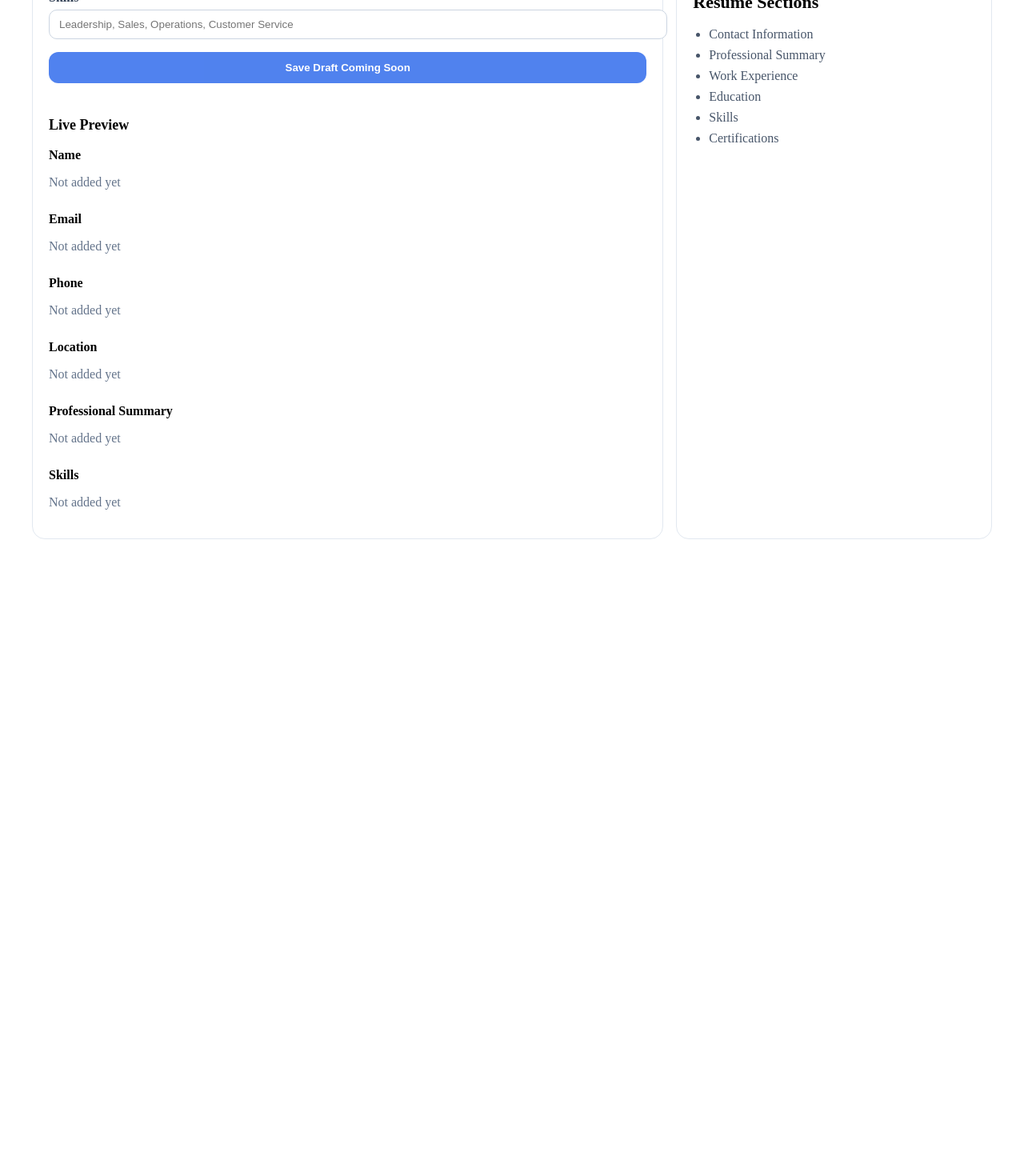
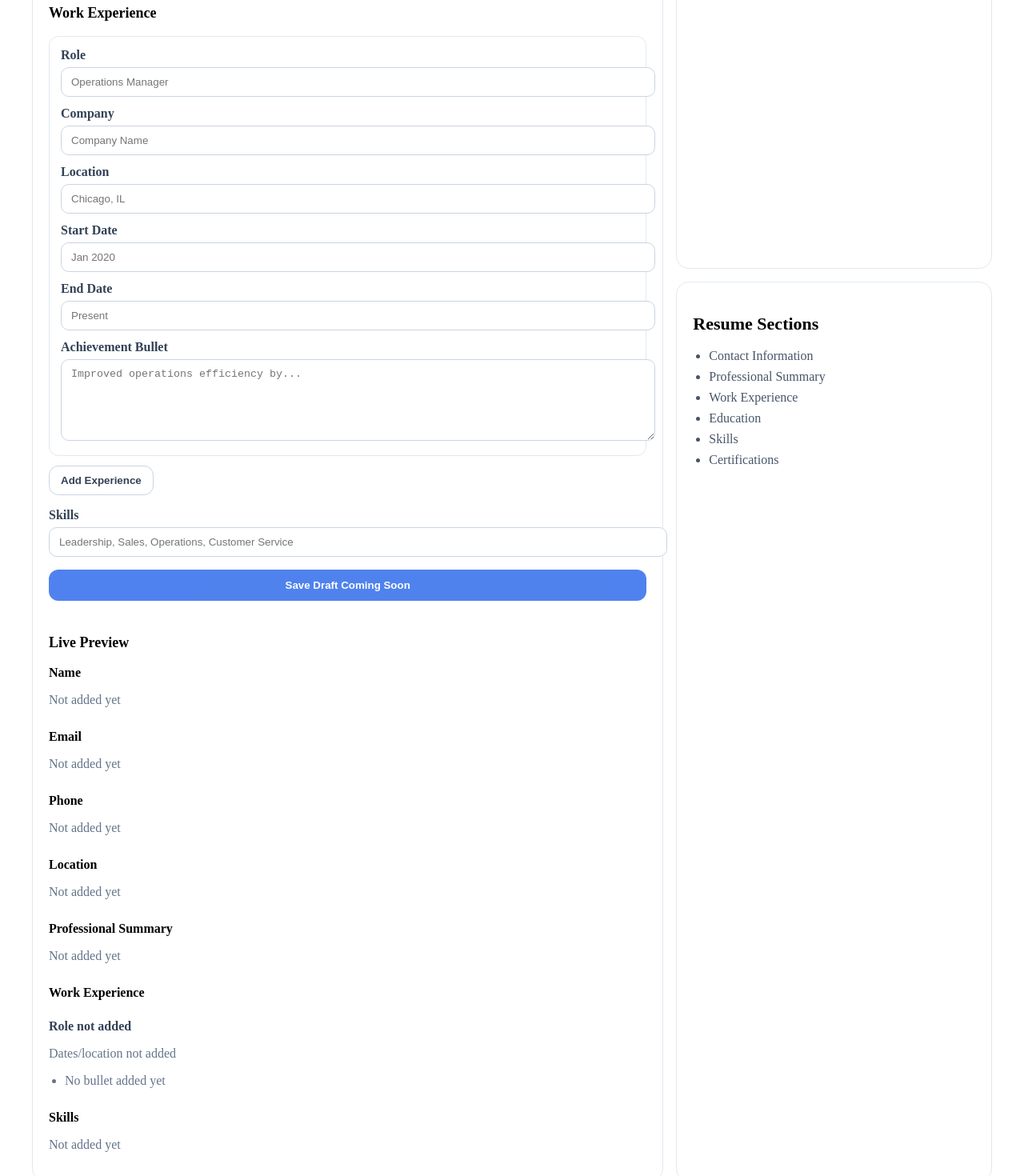
Before and after one commit to mike41192/Crestpoint-solutions-modular-v2, a Next.js app: page /dashboard/resume in a window 1280 px wide. Shown: the part 1380-2850 px from the top of the page at 80% size. Before the commit the page ends 2094 px from the top, so only its background shows below. Built offline with nearby package versions, Linux system fonts and the light colour scheme.

Commit message:
Phase 110: add resume builder work experience UI

```diff
--- a/src/components/resume/ResumeEditorPreview.tsx
+++ b/src/components/resume/ResumeEditorPreview.tsx
@@ -43,6 +43,47 @@ export function ResumeEditorPreview({ data }: ResumeEditorPreviewProps) {
       </div>
 
       <div>
+        <strong>Work Experience</strong>
+
+        {data.experience.length > 0 ? (
+          <div style={{ marginTop: "8px", display: "grid", gap: "10px" }}>
+            {data.experience.map((item) => (
+              <div key={item.id}>
+                <p style={{ color: "#334155", fontWeight: 700 }}>
+                  {item.role || "Role not added"}{" "}
+                  {item.company ? `at ${item.company}` : ""}
+                </p>
+
+                <p style={{ color: "#64748b" }}>
+                  {[item.location, item.startDate, item.endDate]
+                    .filter(Boolean)
+                    .join(" • ") || "Dates/location not added"}
+                </p>
+
+                <ul style={{ marginTop: "6px", paddingLeft: "20px" }}>
+                  {item.bullets.filter(Boolean).length > 0 ? (
+                    item.bullets
+                      .filter(Boolean)
+                      .map((bullet) => (
+                        <li key={bullet} style={{ color: "#64748b" }}>
+                          {bullet}
+                        </li>
+                      ))
+                  ) : (
+                    <li style={{ color: "#64748b" }}>
+                      No bullet added yet
+                    </li>
+                  )}
+                </ul>
+              </div>
+            ))}
+          </div>
+        ) : (
+          <p style={{ color: "#64748b" }}>Not added yet</p>
+        )}
+      </div>
+
+      <div>
         <strong>Skills</strong>
         <p style={{ color: "#64748b" }}>
           {data.skills.length > 0 ? data.skills.join(", ") : "Not added yet"}
--- a/src/components/resume/ResumeStarterForm.tsx
+++ b/src/components/resume/ResumeStarterForm.tsx
@@ -1,8 +1,11 @@
 "use client"
 
 import { useState } from "react"
-import type { ResumeBuilderFormData } from "@/modules/resume-builder"
 import { ResumeEditorPreview } from "@/components/resume/ResumeEditorPreview"
+import type {
+  ResumeBuilderFormData,
+  ResumeExperienceItem,
+} from "@/modules/resume-builder"
 
 type ResumeStarterFormProps = {
   data: ResumeBuilderFormData
@@ -52,6 +55,53 @@ export function ResumeStarterForm({ data }: ResumeStarterFormProps) {
         .split(",")
         .map((skill) => skill.trim())
         .filter(Boolean),
+    }))
+  }
+
+  function updateExperienceField(
+    id: string,
+    field: keyof Omit<ResumeExperienceItem, "id" | "bullets">,
+    value: string
+  ) {
+    setFormData((current) => ({
+      ...current,
+      experience: current.experience.map((item) =>
+        item.id === id ? { ...item, [field]: value } : item
+      ),
+    }))
+  }
+
+  function updateExperienceBullet(id: string, index: number, value: string) {
+    setFormData((current) => ({
+      ...current,
+      experience: current.experience.map((item) =>
+        item.id === id
+          ? {
+              ...item,
+              bullets: item.bullets.map((bullet, bulletIndex) =>
+                bulletIndex === index ? value : bullet
+              ),
+            }
+          : item
+      ),
+    }))
+  }
+
+  function addExperienceItem() {
+    setFormData((current) => ({
+      ...current,
+      experience: [
+        ...current.experience,
+        {
+          id: `experience-${current.experience.length + 1}`,
+          company: "",
+          role: "",
+          location: "",
+          startDate: "",
+          endDate: "",
+          bullets: [""],
+        },
+      ],
     }))
   }
 
@@ -159,6 +209,152 @@ export function ResumeStarterForm({ data }: ResumeStarterFormProps) {
         </div>
 
         <div>
+          <h3 style={{ fontSize: "18px", fontWeight: 700 }}>
+            Work Experience
+          </h3>
+
+          <div style={{ marginTop: "12px", display: "grid", gap: "16px" }}>
+            {formData.experience.map((item) => (
+              <div
+                key={item.id}
+                style={{
+                  border: "1px solid #e2e8f0",
+                  borderRadius: "12px",
+                  padding: "14px",
+                }}
+              >
+                <label style={labelStyle}>
+                  Role
+                  <input
+                    style={inputStyle}
+                    value={item.role}
+                    onChange={(event) =>
+                      updateExperienceField(
+                        item.id,
+                        "role",
+                        event.target.value
+                      )
+                    }
+                    placeholder="Operations Manager"
+                  />
+                </label>
+
+                <div style={{ marginTop: "12px" }}>
+                  <label style={labelStyle}>
+                    Company
+                    <input
+                      style={inputStyle}
+                      value={item.company}
+                      onChange={(event) =>
+                        updateExperienceField(
+                          item.id,
+                          "company",
+                          event.target.value
+                        )
+                      }
+                      placeholder="Company Name"
+                    />
+                  </label>
+                </div>
+
+                <div style={{ marginTop: "12px" }}>
+                  <label style={labelStyle}>
+                    Location
+                    <input
+                      style={inputStyle}
+                      value={item.location || ""}
+                      onChange={(event) =>
+                        updateExperienceField(
+                          item.id,
+                          "location",
+                          event.target.value
+                        )
+                      }
+                      placeholder="Chicago, IL"
+                    />
+                  </label>
+                </div>
+
+                <div style={{ marginTop: "12px" }}>
+                  <label style={labelStyle}>
+                    Start Date
+                    <input
+                      style={inputStyle}
+                      value={item.startDate}
+                      onChange={(event) =>
+                        updateExperienceField(
+                          item.id,
+                          "startDate",
+                          event.target.value
+                        )
+                      }
+                      placeholder="Jan 2020"
+                    />
+                  </label>
+                </div>
+
+                <div style={{ marginTop: "12px" }}>
+                  <label style={labelStyle}>
+                    End Date
+                    <input
+                      style={inputStyle}
+                      value={item.endDate}
+                      onChange={(event) =>
+                        updateExperienceField(
+                          item.id,
+                          "endDate",
+                          event.target.value
+                        )
+                      }
+                      placeholder="Present"
+                    />
+                  </label>
+                </div>
+
+                <div style={{ marginTop: "12px" }}>
+                  <label style={labelStyle}>
+                    Achievement Bullet
+                    <textarea
+                      style={{
+                        ...inputStyle,
+                        minHeight: "80px",
+                        resize: "vertical",
+                      }}
+                      value={item.bullets[0] || ""}
+                      onChange={(event) =>
+                        updateExperienceBullet(
+                          item.id,
+                          0,
+                          event.target.value
+                        )
+                      }
+                      placeholder="Improved operations efficiency by..."
+                    />
+                  </label>
+                </div>
+              </div>
+            ))}
+          </div>
+
+          <button
+            type="button"
+            onClick={addExperienceItem}
+            style={{
+              marginTop: "12px",
+              border: "1px solid #cbd5e1",
+              borderRadius: "12px",
+              padding: "10px 14px",
+              background: "#ffffff",
+              color: "#334155",
+              fontWeight: 700,
+              cursor: "pointer",
+            }}
+          >
+            Add Experience
+          </button>
+        </div>
+
+        <div>
           <label style={labelStyle}>
             Skills
             <input
--- a/src/modules/resume-builder/service.ts
+++ b/src/modules/resume-builder/service.ts
@@ -10,7 +10,17 @@ export const starterResumeData: ResumeBuilderFormData = {
     website: "",
   },
   summary: "",
-  experience: [],
+  experience: [
+    {
+      id: "experience-1",
+      company: "",
+      role: "",
+      location: "",
+      startDate: "",
+      endDate: "",
+      bullets: [""],
+    },
+  ],
   education: [],
   skills: [],
   certifications: [],
```
